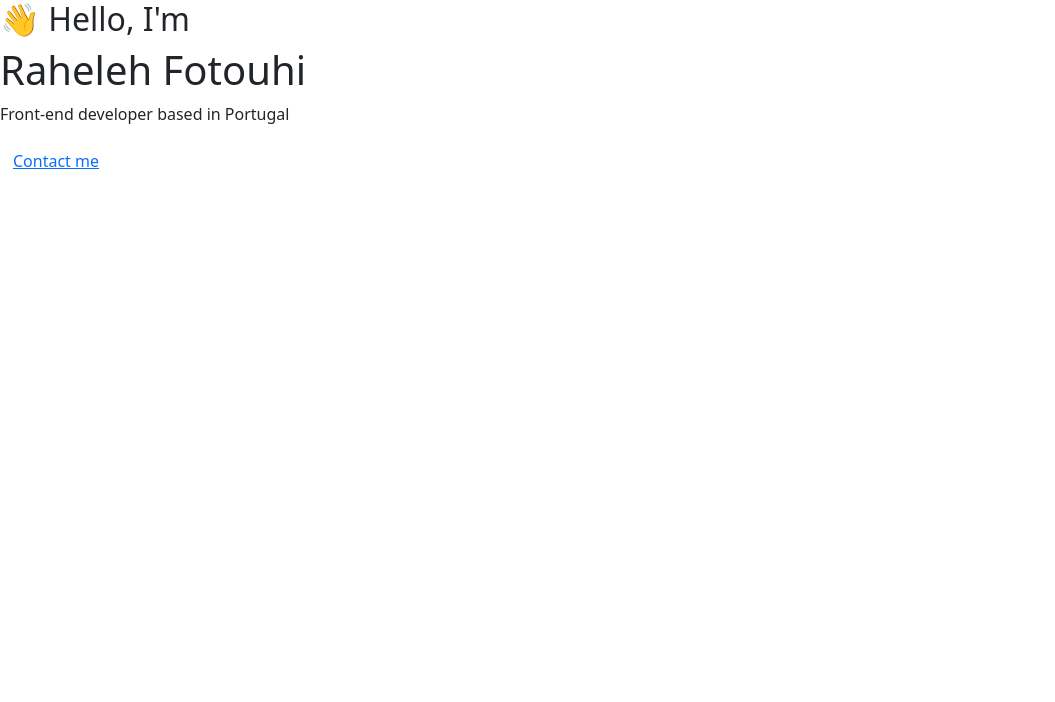
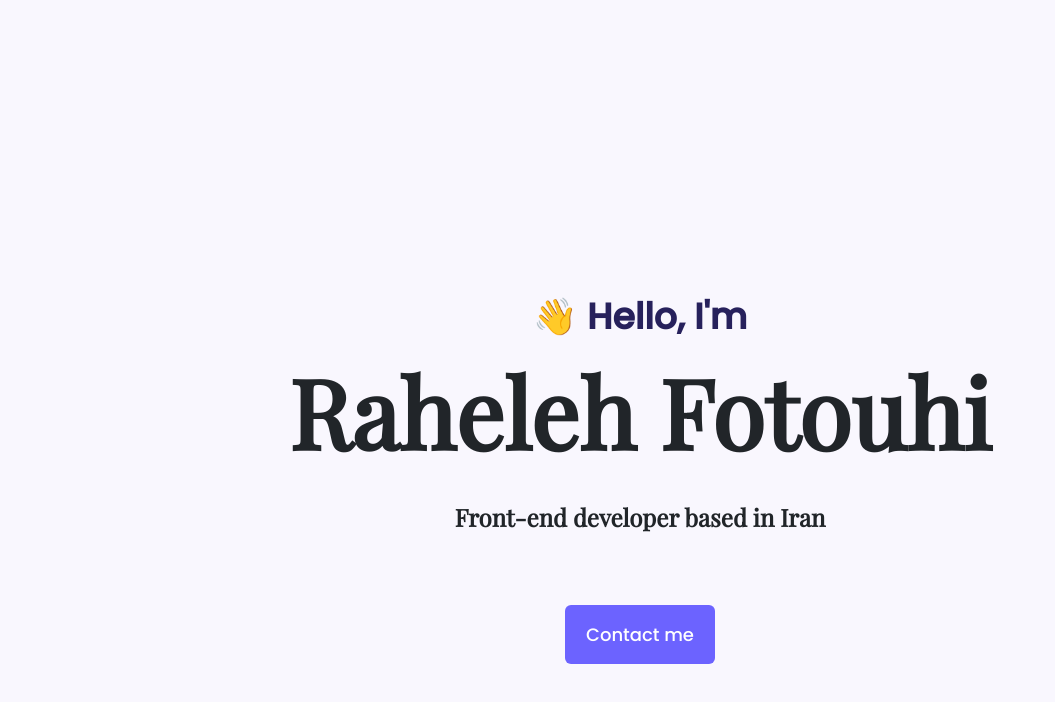
Before and after one commit to rila84/portfolio, a plain HTML site: page index.html in a window 1280 px wide. Shown: the whole page, without its empty margins (0-1055 px from the left). Drawn offline with nearby package versions, Linux system fonts and the light colour scheme; a web font is replaced by a local one.

Commit message:
bootstrap and fonts added

```diff
--- a/index.html
+++ b/index.html
@@ -35,10 +35,10 @@
   </head>
   <body>
     <div class="hero">
-      <h2>👋 Hello, I'm</h2>
+      <h2 class="mb-3">👋 Hello, I'm</h2>
       <h1>Raheleh Fotouhi</h1>
-      <p>Front-end developer based in Portugal</p>
-      <button class="btn btn-branding"><a href="#">Contact me</a></button>
+      <p>Front-end developer based in Iran</p>
+      <a class="btn btn-branding">Contact me</a>
     </div>
   </body>
 </html>
--- a/styles.css
+++ b/styles.css
@@ -0,0 +1,41 @@
+:root {
+  --main-font-family: "Playfair Display", serif;
+  --main-background-color: #f9f7fe;
+  --buttons-background-color: #6c63ff;
+}
+.hero {
+  font-family: var(--main-font-family);
+  text-align: center;
+  padding: 150px 20px;
+  background-color: var(--main-background-color);
+  line-height: 1.5;
+  color: #212529;
+  margin: 0 auto;
+}
+h1 {
+  font-weight: bold;
+  font-size: 96px;
+  margin-bottom: 30px;
+
+}
+
+h2 {
+  font-family: "Poppins", sans-serif;
+  font-weight: bold;
+  font-size: 36px;
+  color: #27215c;
+  margin-top: 145px;
+}
+p {
+  font-size: 24px;
+  font-weight: 600;
+  margin-bottom: 20px;
+}
+.btn {
+  background-color: var(--buttons-background-color);
+  color: white;
+  padding: 15px 20px;
+  margin-top: 50px;
+  font-size: 18px;
+  font-family: "Poppins", sans-serif;
+}
```
